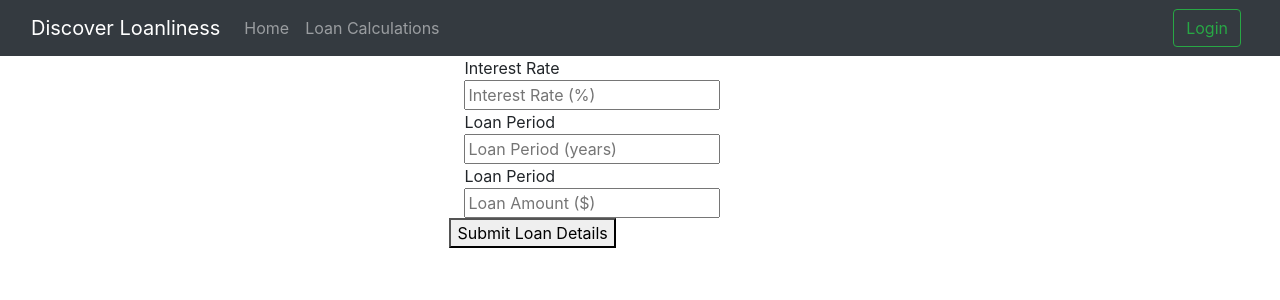
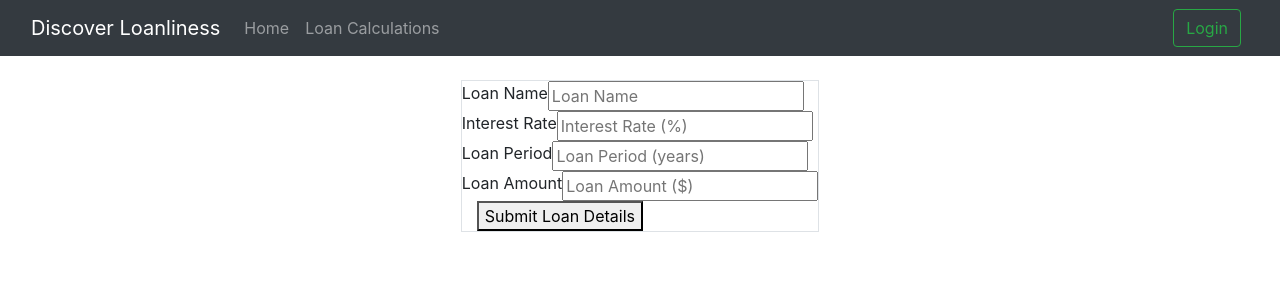
Before and after one commit to saddatahmad19/discoveraloan, a React (Create React App) app: page /#/calculateloans in a window 1280 px wide. Shown: the top 300 px of the page. Built offline with nearby package versions, Linux system fonts and the light colour scheme; no server answers.

Commit message:
Connected front and backend

```diff
--- a/package.json
+++ b/package.json
@@ -9,6 +9,7 @@
     "firebase": "^9.13.0",
     "react": "^18.2.0",
     "react-dom": "^18.2.0",
+    "react-firebase-hooks": "^5.0.3",
     "react-google-button": "^0.7.2",
     "react-router-dom": "^6.4.3",
     "react-scripts": "5.0.1",
--- a/src/components/AddLoan.js
+++ b/src/components/AddLoan.js
@@ -1,26 +1,68 @@
-import React from 'react'
+import React, { useState } from 'react'
+import {UserAuth} from '../config/authConfig'
+import {db} from '../config/firebaseConfig'
+import {setDoc, doc} from 'firebase/firestore'
 
 const AddLoan = () => {
+    const {user} = UserAuth();
+
+    const [loanName, setLoanName] = useState('');
+    const [rate, setRate] = useState(0);
+    const [period, setPeriod] = useState(0);
+    const [amount, setAmount] = useState(0);
+
+    const handleInfo = async() => {
+        console.log(rate + " " + period + " " + amount);
+        let loc = "users/" + user.uid + "/loans";
+        await setDoc(doc(db, loc, makeid(28)), {
+            loanName: loanName,
+            interestRate: rate,
+            loanPeriod: period,
+            loanAmount: amount
+        }).catch((e) => {
+            console.log(e)
+        })
+        window.location.reload(false)
+        console.log("Document Added");
+
+        function makeid(length) {
+            var result           = '';
+            var characters       = 'ABCDEFGHIJKLMNOPQRSTUVWXYZabcdefghijklmnopqrstuvwxyz0123456789';
+            var charactersLength = characters.length;
+            for ( var i =  0; i < length; i++ ) {
+                result += characters.charAt(Math.floor(Math.random() * charactersLength));
+            }
+            return result;
+        }
+    }
+
+
   return (
     <div className='d-flex justify-content-center'>
-        <div className=''>
-            <form className='col'>
-                <div className='col-sm-4'>
-                    <lable>Interest Rate</lable>
-                    <input placeholder='Interest Rate (%)' type='number' step='0.01' />
+        <div className='border mt-4'>
+            <form className='col' onSubmit={handleInfo}>
+
+                <div className='row'>
+                    <lable>Loan Name</lable>
+                    <input placeholder='Loan Name' type='text' onChange={(e) => setLoanName(e.target.value)} required/>
                 </div>
 
-                <div className='col-sm-4'>
-                    <lable>Loan Period</lable>
-                    <input placeholder='Loan Period (years)' type='number' step='0.01' />
+                <div className='row'>
+                    <lable>Interest Rate</lable>
+                    <input placeholder='Interest Rate (%)' type='number' step='0.01' onChange={(e) => setRate(e.target.value)} required/>
                 </div>
 
-                <div className='col-sm-4'>
+                <div className='row'>
                     <lable>Loan Period</lable>
-                    <input placeholder='Loan Amount ($)' type='number' step='0.01' />
+                    <input placeholder='Loan Period (years)' type='number' step='0.01' onChange={(e) => setPeriod(e.target.value)} required/>
                 </div>
 
-                <button type='submit' >Submit Loan Details</button>
+                <div className='row'>
+                    <lable>Loan Amount</lable>
+                    <input placeholder='Loan Amount ($)' type='number' step='0.01' onChange={(e) => setAmount(e.target.value)} required/>
+                </div>
+
+                <button type='submit'>Submit Loan Details</button>
 
             </form>
         </div>
--- /dev/null
+++ b/src/components/Loan.js
@@ -0,0 +1,39 @@
+import React, { useEffect, useState } from 'react'
+
+const Loan = ({name, interestRate, period, amount}) => {
+    const [compRate, setCompRate] = useState(0);
+    const [compPeriod, setCompPeriod] = useState(0);
+    const [compAmount, setCompAmount] = useState(0);
+
+    useEffect(() => {
+        function setStates() {
+            setCompRate(interestRate);
+            setCompPeriod(period);
+            setCompAmount(amount)
+            console.log(compRate + " " + compPeriod + " " + compAmount);
+        }
+        setStates();
+    }, [])
+
+
+
+  return (
+    <div className='row card'>
+        <div className=''>
+            {name}
+        </div>
+        <div className=''>
+            Interest Rate: {interestRate}%
+        </div>
+        <div className=''>
+            Loan Period:
+            {period} Years
+        </div>
+        <div className=''>
+            Loan Amount: ${amount}
+        </div>
+    </div>
+  )
+}
+
+export default Loan
--- a/src/routes/LoanView.js
+++ b/src/routes/LoanView.js
@@ -1,8 +1,31 @@
 import React from 'react'
+import { useCollectionData } from 'react-firebase-hooks/firestore'
+import Loan from '../components/Loan';
+import { collection } from "firebase/firestore"
+import { UserAuth } from '../config/authConfig';
+import { db } from '../config/firebaseConfig'
 
 const LoanView = () => {
+    const {user} = UserAuth();
+
+
+    const dir = "users/" + user.uid + "/loans"
+    const q = collection(db, dir);
+    const [docs, loading, error] = useCollectionData(q)
+
   return (
-    <div>LoanView</div>
+    <div className='container'>
+        <div>
+            {loading && "Loading..."}
+            {error && "There was an error loading your investments. Please try again later."}
+            {
+                docs?.map(function(doc, key) {
+                    console.log(doc);
+                    return <Loan name={doc.loanName} interestRate={doc.interestRate} period={doc.loanPeriod} amount={doc.loanAmount} key={key}/>
+            })
+            }
+        </div>
+    </div>
   )
 }
 
```
Also changed, not shown: 1 other file (tests, documents, lock files or other folders).
